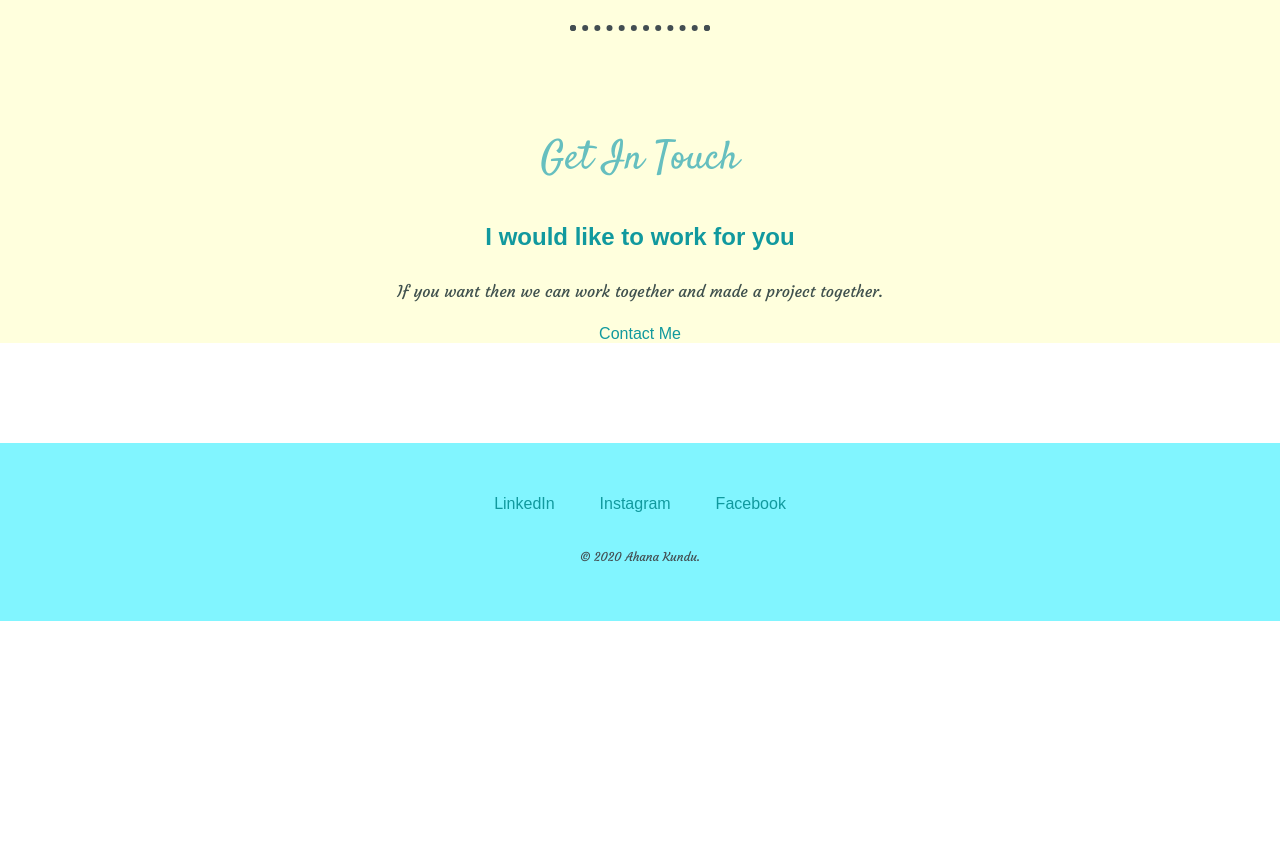
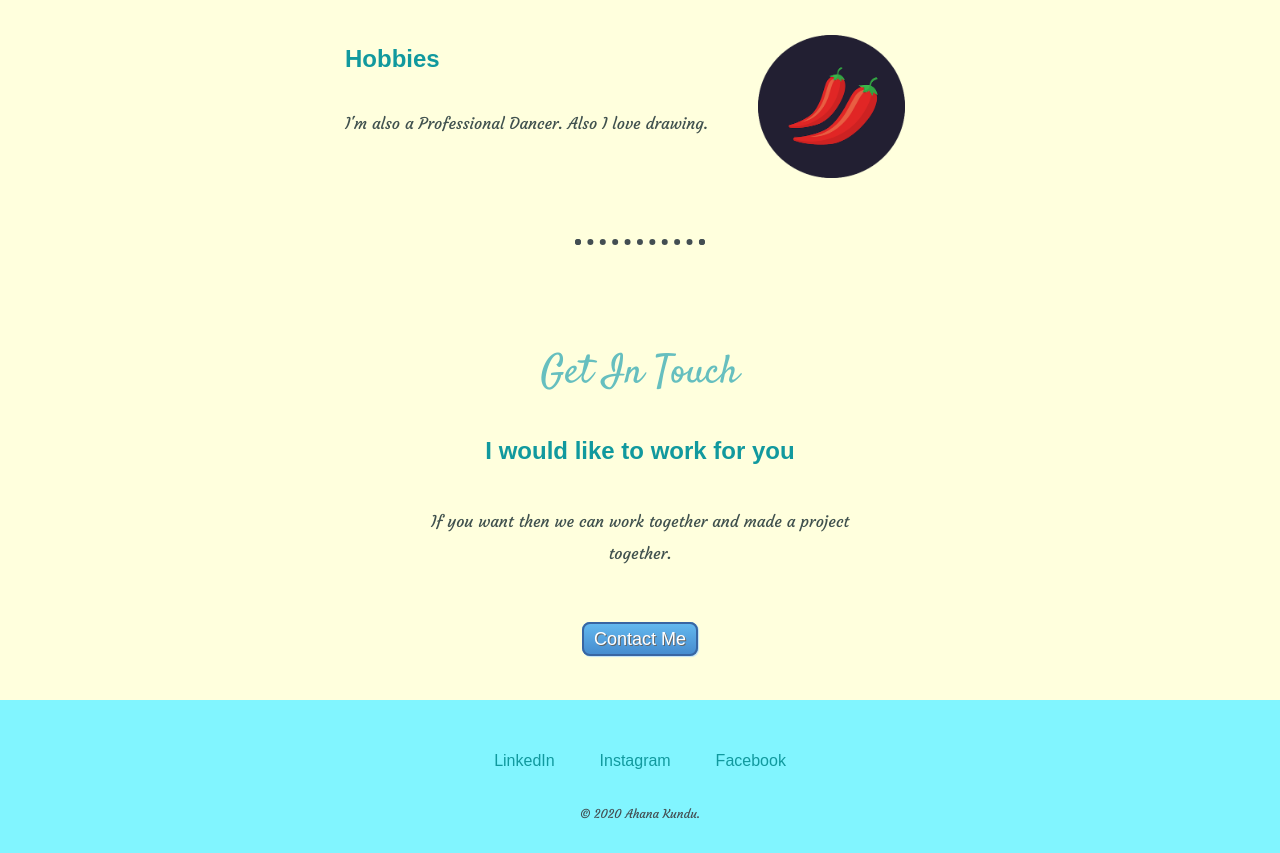
Before and after one commit to AhanaKundu01/MyCV, a plain HTML site: page index.html in a window 1280 px wide. Shown: the part 2160-3013 px from the top of the page. Before the commit the page ends 2781 px from the top, so only its background shows below. Drawn offline with Linux system fonts and the light colour scheme; a web font is replaced by a local one.

Commit message:
updated 2

```diff
--- a/styles.css
+++ b/styles.css
@@ -69,8 +69,9 @@ a:hover{
 }
 
 .middle-container{
-    margin: 100px 0;
+    /*margin: 100px 0;*/
     background-color: #ffffdd;
+    padding: 50px;
 }
 
 .bottom-container{
@@ -87,12 +88,18 @@ a:hover{
     position: absolute;
     right: 300px;
     top: 40px;
+
 }
 
 .bottom-cloude{
     position: absolute;
     left: 250px;
-    bottom: 300px;
+    /*bottom: 200px;*/
+    width: 30%;
+}
+
+.mountain{
+    width: 75%;
 }
 
 .skill-row{
@@ -115,13 +122,19 @@ a:hover{
 }
 
 .intro{
-    width: 30%;
+    width: 40%;
     margin: auto;
 }
 
 .contact-me{
-    width: 40%;
+    width: 80%;
+    margin : auto ;
+}
+
+.contact-msg{
+    width: 50%;
     margin: 40px auto 60px;
+
 }
 
 .copyright{
@@ -131,6 +144,7 @@ a:hover{
 }
 .profile-pic{
     width: 20%;
+    margin-top: 100PX;
 }
 /*
 .code-skill-description{
@@ -142,8 +156,8 @@ a:hover{
 }*/
 
 
-.myButton {
-    /*font-family: arial;*/
+/*.btn{
+    /*font-family: arial;
     font-family: 'Montserrat', sans-serif;
     color: #FFFFFF !important;
     font-size: 20px;
@@ -159,15 +173,44 @@ a:hover{
     background: -ms-linear-gradient(top,  #11CDD4,  #11999E);
     background: -webkit-gradient(linear, left top, left bottom, from(#11CDD4), to(#11999E));
     background: -moz-linear-gradient(top,  #11CDD4,  #11999E);
-    margin: 50px auto;
+    /*margin: 100px auto;
+
 }
 
 
-.myButton:hover {
+.btn:hover {
     color: #14396A !important;
     background: #468CCF;
     background: linear-gradient(top,  #30E3CB,  #2BC4AD);
     background: -ms-linear-gradient(top,  #30E3CB,  #2BC4AD);
     background: -webkit-gradient(linear, left top, left bottom, from(#30E3CB), to(#2BC4AD));
     background: -moz-linear-gradient(top,  #30E3CB,  #2BC4AD);
+}*/
+
+.testbutton {
+    font-family: 'Montserrat', sans-serif;
+    color: #FFFFFF !important;
+    font-size: 18px;
+    text-shadow: 1px 1px 0px #666666;
+    box-shadow: 1px 1px 1px #BEE2F9;
+    padding: 5px 10px;
+    -moz-border-radius: 8px;
+    -webkit-border-radius: 8px;
+    border-radius: 8px;
+    border: 2px solid #3866A3;
+    background: #63B8EE;
+    background: linear-gradient(top,  #63B8EE,  #468CCF);
+    background: -ms-linear-gradient(top,  #63B8EE,  #468CCF);
+    background: -webkit-gradient(linear, left top, left bottom, from(#63B8EE), to(#468CCF));
+    background: -moz-linear-gradient(top,  #63B8EE,  #468CCF);
+    margin: 50px auto;
+}
+
+.testbutton:hover {
+    color: #14396A !important;
+    background: #468CCF;
+    background: linear-gradient(top,  #468CCF,  #63B8EE);
+    background: -ms-linear-gradient(top,  #468CCF,  #63B8EE);
+    background: -webkit-gradient(linear, left top, left bottom, from(#468CCF), to(#63B8EE));
+    background: -moz-linear-gradient(top,  #468CCF,  #63B8EE);
   }
```
